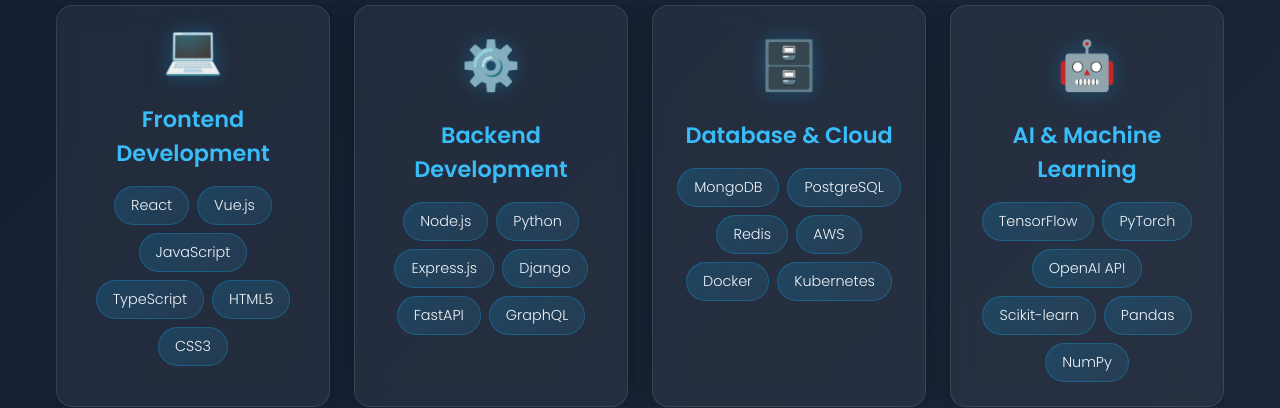
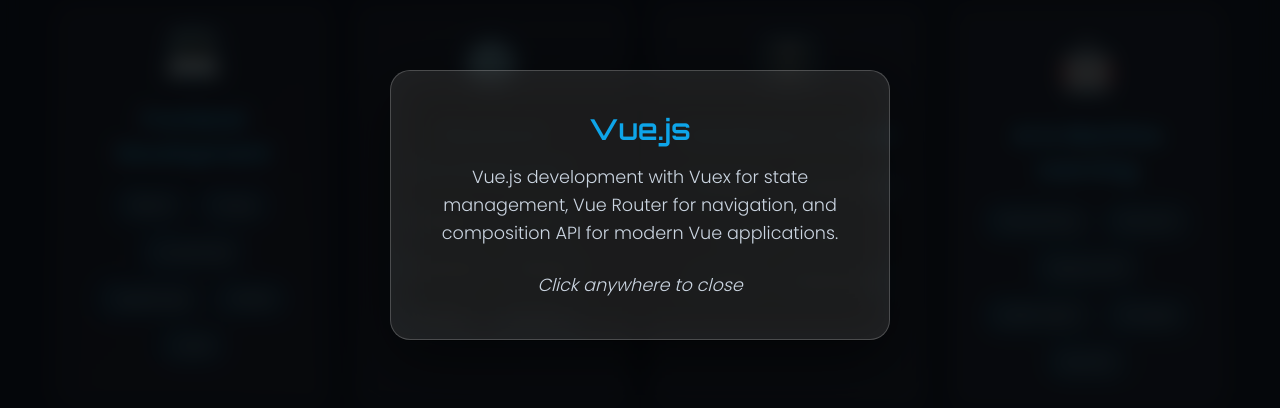
Before and after one commit to Zakariaban1/Zakaria, a plain HTML site: page index.html in a window 1280 px wide. Both pictures are taken after a click on the element "Vue.js". Shown: the part 2174-2582 px from the top of the page. Drawn offline with nearby package versions, Linux system fonts and the light colour scheme.

Commit message:
Update index.html

```diff
--- a/index.html
+++ b/index.html
@@ -707,6 +707,70 @@
       box-shadow: 0 8px 25px rgba(37, 211, 102, 0.2);
     }
 
+    /* Skill Description Modal Styles */
+    .skill-description-overlay {
+      position: fixed;
+      top: 0;
+      left: 0;
+      width: 100%;
+      height: 100%;
+      background: rgba(0, 0, 0, 0.8);
+      backdrop-filter: blur(10px);
+      z-index: 2000;
+      display: flex;
+      align-items: center;
+      justify-content: center;
+      opacity: 0;
+      visibility: hidden;
+      transition: all 0.3s ease;
+    }
+
+    .skill-description-overlay.active {
+      opacity: 1;
+      visibility: visible;
+    }
+
+    .skill-description-content {
+      background: rgba(255, 255, 255, 0.1);
+      border: 1px solid rgba(255,255,255,0.2);
+      border-radius: 20px;
+      padding: clamp(1.5rem, 4vw, 2.5rem);
+      backdrop-filter: blur(20px);
+      box-shadow: 0 20px 60px rgba(0,0,0,0.5);
+      max-width: min(500px, 90vw);
+      width: 100%;
+      text-align: center;
+      position: relative;
+      transform: scale(0.8);
+      transition: transform 0.3s ease;
+    }
+
+    .skill-description-overlay.active .skill-description-content {
+      transform: scale(1);
+    }
+
+    .skill-description-content h3 {
+      color: #0ea5e9;
+      font-size: clamp(1.2rem, 4vw, 1.8rem);
+      margin-bottom: 1rem;
+      font-weight: 600;
+      font-family: 'Orbitron', sans-serif;
+    }
+
+    .skill-description-content p {
+      color: #cbd5e1;
+      font-size: clamp(0.9rem, 2.5vw, 1.1rem);
+      line-height: 1.6;
+      margin-bottom: 1.5rem;
+    }
+
+    .close-hint {
+      color: #94a3b8;
+      font-size: clamp(0.75rem, 2vw, 0.9rem);
+      font-style: italic;
+      margin-bottom: 0 !important;
+    }
+
     /* Animations */
     @keyframes glow {
       from { text-shadow: 0 0 20px rgba(14, 165, 233, 0.5); }
```
